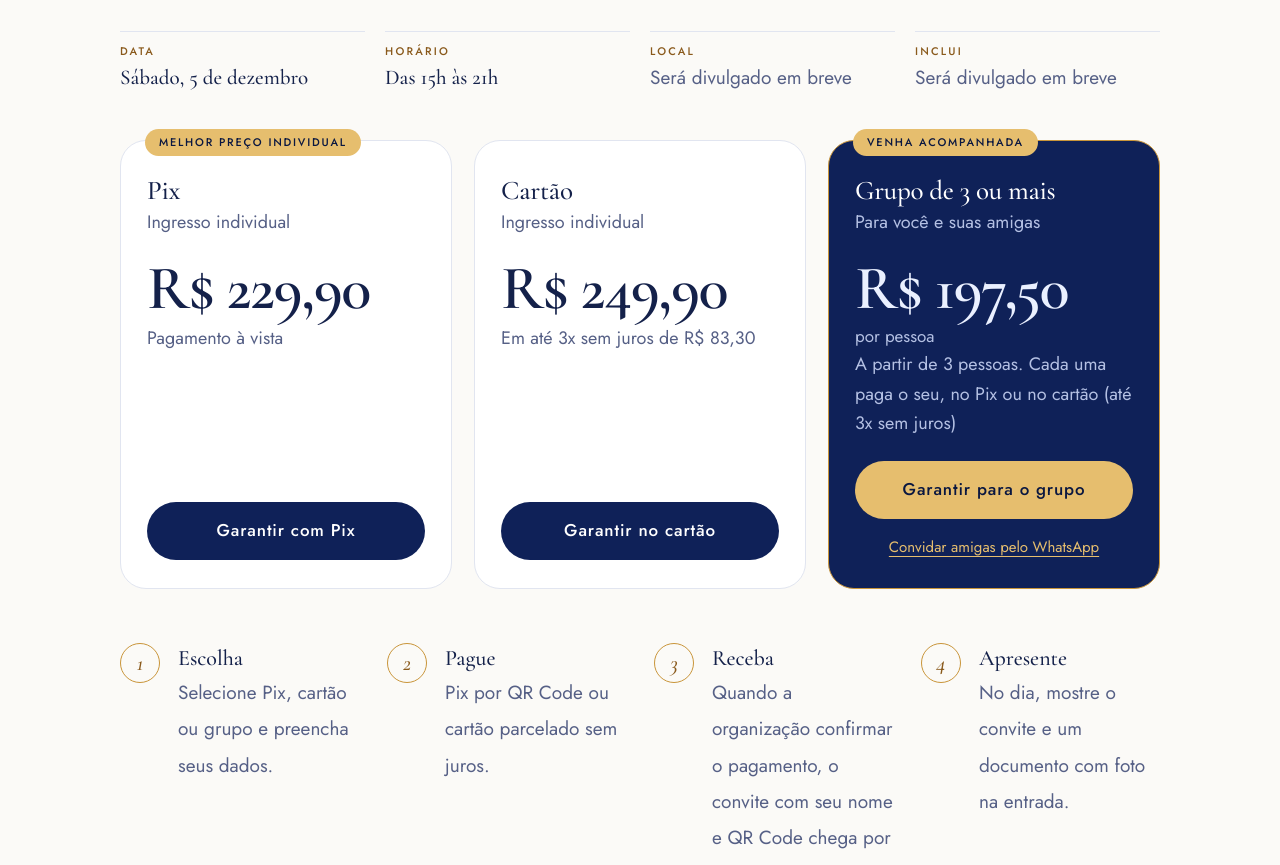
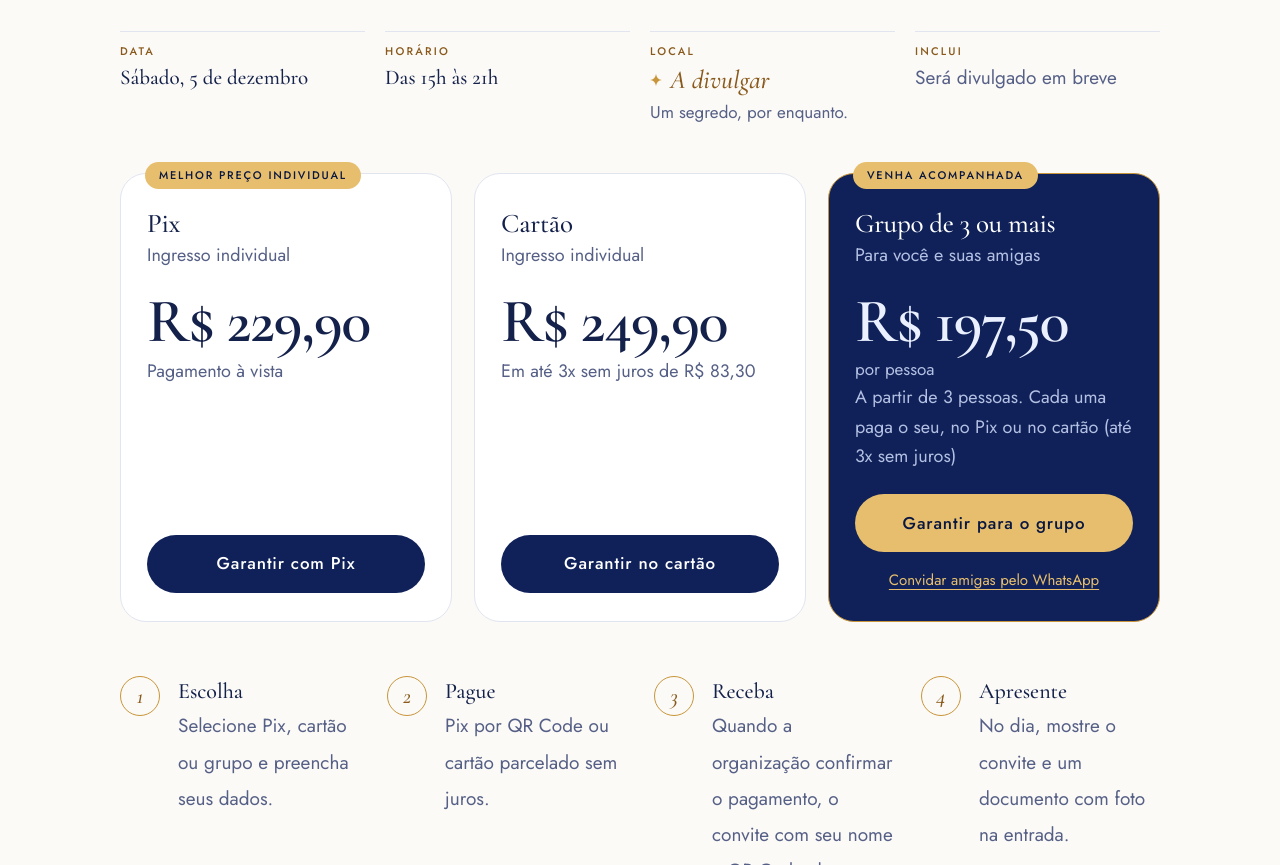
Before and after one commit to Rhalley21/Elas-em-evidencia-evento, a plain HTML site: page index.html in a window 1280 px wide. Shown: the part 6364-7229 px from the top of the page. Drawn offline with nearby package versions, Linux system fonts and the light colour scheme.

Commit message:
Add files via upload

```diff
--- a/index.html
+++ b/index.html
@@ -33,6 +33,12 @@
     --paper:#0C1433; --hero:#0C1433; --tint:#101A40; --navy:#14246A; --navy-d:#08102E;
     --ink:#EAF0FF; --muted:#A9B5D8; --line:#26346A; --card:#121C47; --gold-t:#E6BE6E; --frame:#5B5230;
     --btn-bg:#E6BE6E; --btn-ink:#0A1740; --link:#9DB8F5; color-scheme:dark;
+  }
+  /* Topo e hero sempre brancos, mesmo no modo escuro */
+  .top,.hero{
+    --hero:#FFFFFF; --ink:#14214A; --muted:#566086; --line:#E1E5F0; --card:#FFFFFF;
+    --gold-t:#8A5A1C; --frame:#E9D7AE; --btn-bg:#0F2158; --btn-ink:#FFFFFF; --link:#2D55B4;
+    color-scheme:light; color:var(--ink);
   }
 }
 *,*::before,*::after{box-sizing:border-box}
@@ -148,6 +154,8 @@ details[open] summary::after{transform:rotate(45deg)}
 .info dt{font:500 11px/1 var(--sans);letter-spacing:.2em;text-transform:uppercase;color:var(--gold-t);margin-bottom:8px}
 .info dd{margin:0;font:500 21px/1.2 var(--serif)}
 .info dd.tbd{font:400 19px/1.4 var(--sans);color:var(--muted)}
+.info dd.teaser{font:500 italic 26px/1.15 var(--serif);color:var(--gold-t)}
+.info dd.teaser small{display:block;font:400 17px/1.4 var(--sans);font-style:normal;color:var(--muted);margin-top:6px}
 .tickets{display:grid;gap:26px}
 .ticket{position:relative;background:var(--card);border:1px solid var(--line);border-radius:26px;padding:34px 26px 28px}
 .ticket{display:flex;flex-direction:column}
@@ -446,7 +454,7 @@ body:has(dialog[open]){overflow:hidden}
       <dl class="info">
         <div><dt>Data</dt><dd>Sábado, 5 de dezembro</dd></div>
         <div><dt>Horário</dt><dd>Das 15h às 21h</dd></div>
-        <div><dt>Local</dt><dd class="tbd">Será divulgado em breve</dd></div>
+        <div><dt>Local</dt><dd class="teaser"><svg class="star" aria-hidden="true" style="width:12px;height:12px;margin-right:8px;vertical-align:2px"><use href="#star"/></svg>A divulgar<small>Um segredo, por enquanto.</small></dd></div>
         <div><dt>Inclui</dt><dd class="tbd">Será divulgado em breve</dd></div>
       </dl>
 
@@ -502,7 +510,7 @@ body:has(dialog[open]){overflow:hidden}
         <details><summary>Como faço minha inscrição?</summary><p>Escolha Pix, cartão ou grupo nesta página, preencha seus dados e pague pelo QR Code do Pix ou pelo link de cartão que aparecem na sequência.</p></details>
         <details><summary>Como recebo meu convite?</summary><p>Assim que a organização confirmar o seu pagamento, você recebe por e-mail o convite com seu nome, seu código e o QR Code. Apresente-o, com um documento com foto, na entrada.</p></details>
         <details><summary>Como meus dados são usados?</summary><p>Usamos seu nome, e-mail e WhatsApp apenas para confirmar sua inscrição, enviar o convite e controlar a entrada no evento. Para pedir a exclusão dos seus dados, fale com o Instituto pelo WhatsApp ou pelo e-mail abaixo.</p></details>
-        <details><summary>Onde será realizado?</summary><p>O endereço completo será divulgado em breve.</p></details>
+        <details><summary>Onde será realizado?</summary><p>O local é um segredo por enquanto e será divulgado em breve.</p></details>
         <details><summary>Tenho outra dúvida. Com quem falo?</summary><p>Fale com o Instituto Inetris pelo <a href="https://wa.me/558988075328?text=Ol%C3%A1%21%20Quero%20saber%20mais%20sobre%20o%20Elas%20em%20Evid%C3%AAncia." target="_blank" rel="noopener">WhatsApp (89) 8807-5328</a> ou pelo e-mail <a href="mailto:inetris25@gmail.com">inetris25@gmail.com</a>.</p></details>
       </div>
     </div>
```
